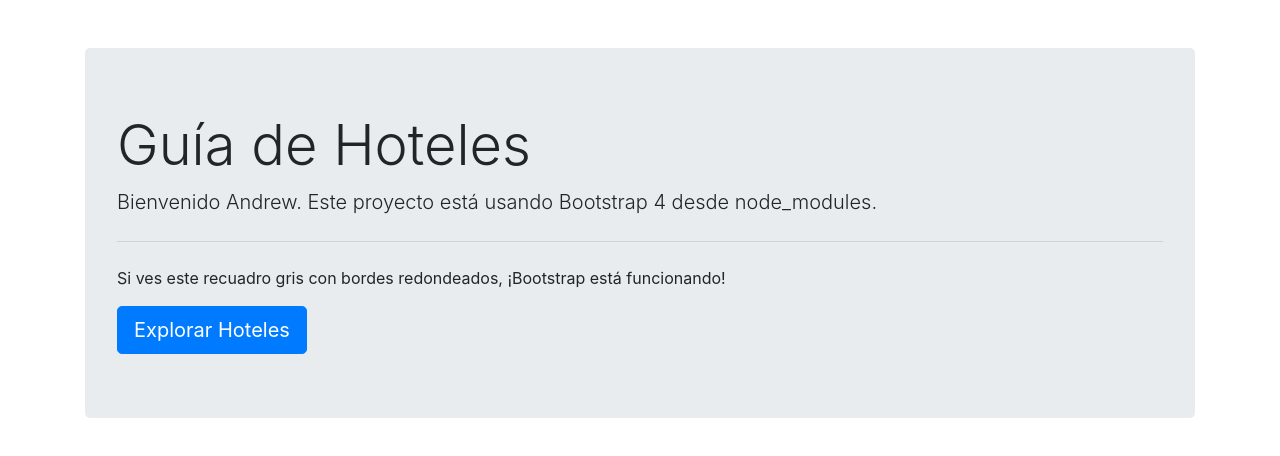
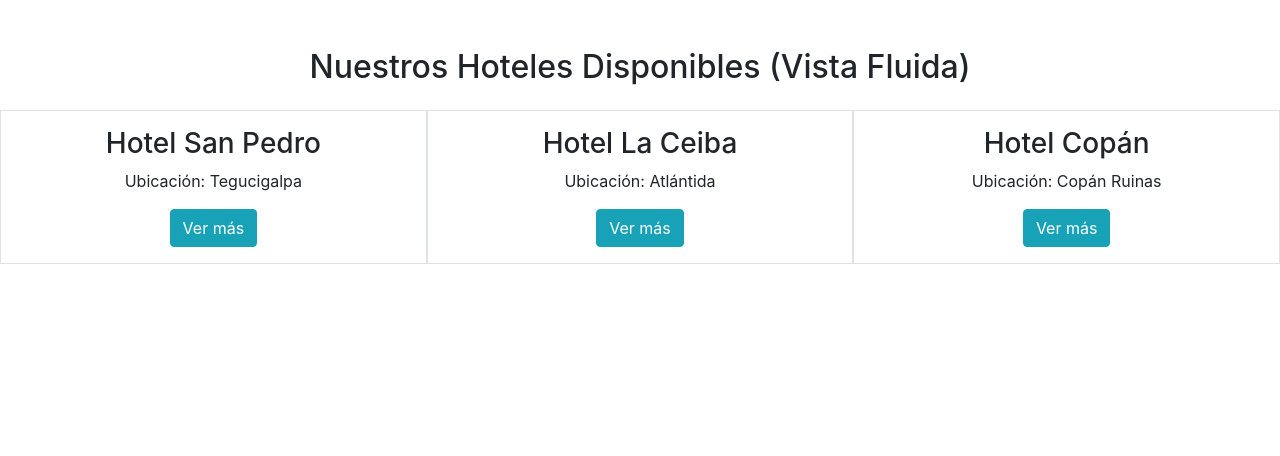
Before and after one commit to Floresmendez77/guia_hoteles, a website: page index.html in a window 1280 px wide. Drawn offline with nearby package versions, Linux system fonts and the light colour scheme.

Commit message:
Lección 6: Implementado container-fluid y alineación Flexbox

```diff
--- a/index.html
+++ b/index.html
@@ -1,21 +1,37 @@
 <!DOCTYPE html>
 <html lang="es">
+
 <head>
     <meta charset="UTF-8">
     <meta name="viewport" content="width=device-width, initial-scale=1, shrink-to-fit=no">
     <title>Guía de Hoteles - PROASOL</title>
-
     <link rel="stylesheet" href="node_modules/bootstrap/dist/css/bootstrap.min.css">
 </head>
+
 <body>
+    <div class="container-fluid mt-5">
+        <h2 class="text-center mb-4">Nuestros Hoteles Disponibles (Vista Fluida)</h2>
 
-    <div class="container mt-5">
-        <div class="jumbotron">
-            <h1 class="display-4">Guía de Hoteles</h1>
-            <p class="lead">Bienvenido Andrew. Este proyecto está usando Bootstrap 4 desde node_modules.</p>
-            <hr class="my-4">
-            <p>Si ves este recuadro gris con bordes redondeados, ¡Bootstrap está funcionando!</p>
-            <a class="btn btn-primary btn-lg" href="#" role="button">Explorar Hoteles</a>
+        <div class="row justify-content-center">
+
+            <div class="col-sm-12 col-md-4 border p-3 text-center">
+                <h3>Hotel San Pedro</h3>
+                <p>Ubicación: Tegucigalpa</p>
+                <button class="btn btn-info">Ver más</button>
+            </div>
+
+            <div class="col-sm-12 col-md-4 border p-3 text-center">
+                <h3>Hotel La Ceiba</h3>
+                <p>Ubicación: Atlántida</p>
+                <button class="btn btn-info">Ver más</button>
+            </div>
+
+            <div class="col-sm-12 col-md-4 border p-3 text-center">
+                <h3>Hotel Copán</h3>
+                <p>Ubicación: Copán Ruinas</p>
+                <button class="btn btn-info">Ver más</button>
+            </div>
+
         </div>
     </div>
 
@@ -23,4 +39,5 @@
     <script src="node_modules/popper.js/dist/umd/popper.min.js"></script>
     <script src="node_modules/bootstrap/dist/js/bootstrap.min.js"></script>
 </body>
+
 </html>
```
